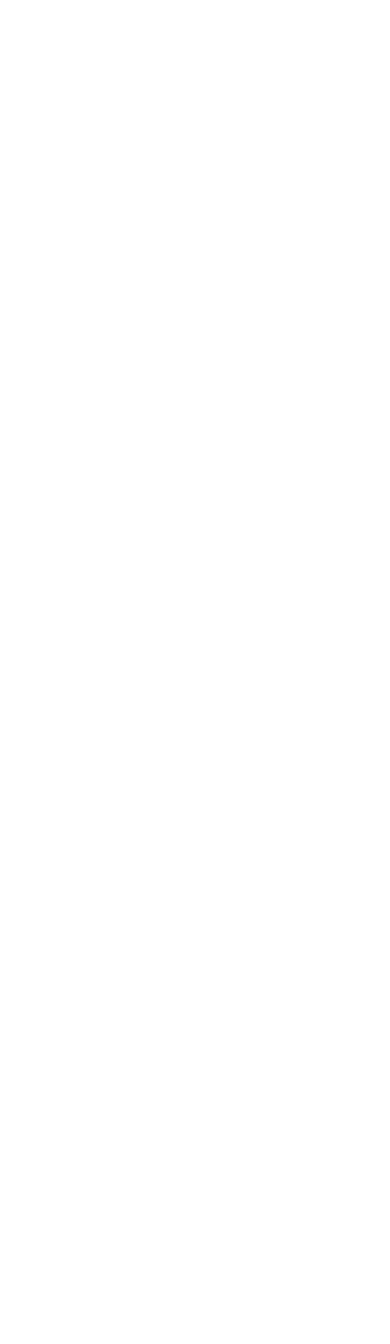
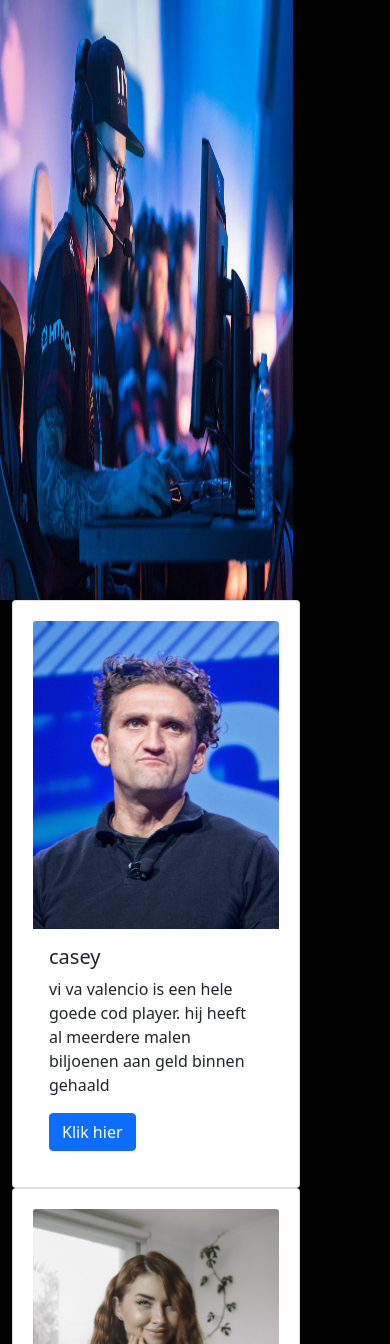
Before and after one commit to ROCMondriaanTIN/sd21-p4-project-website-t1h-Goldenmansion, a plain HTML site: page paginas/games.html in a window 390 px wide. Shown: the top 1344 px of the page. Before the commit the page ends 844 px from the top, so only its background shows below. Drawn offline with nearby package versions, Linux system fonts and the light colour scheme.

Commit message:
Objecten aangemaakt en getoont in de browser

```diff
--- a/css/games.css
+++ b/css/games.css
@@ -0,0 +1,65 @@
+body{
+    margin: 0;
+    padding: 0;
+    background-color: black;
+}
+
+
+.heroimg img{
+height: 600px;
+width: 75%;
+}
+
+.navbar {
+    width: 20%;
+    height: 100vh;
+    position: fixed;
+    top: 0;
+    float: right;
+    background-color: rgba(0, 0, 0, 0.425);
+    text-align: center;
+}
+
+.nav-item {
+    padding: 20px 0 20px 0;
+}
+
+.nav-item a {
+    color: whitesmoke;
+    text-decoration: none;
+    text-transform: uppercase;
+    font-family: 'Barlow', sans-serif;
+}
+
+.nav-item a:hover {
+    color: yellow;
+    text-decoration: underline;
+}
+
+.nav-item a img {
+    max-width: 80%;
+}
+#logo {
+    position: absolute;
+    top: 0;
+    text-align: center !important;
+    margin-top: 10px;
+}
+
+#logo a {
+    max-width: 18%;
+}
+
+#logo img {
+    max-width: 18%;
+}
+
+*, *::before, *::after {
+    box-sizing: border-box;
+}
+.cardPlek{
+    color: white;
+}
+.card{
+    padding: 20px;
+}
--- /dev/null
+++ b/js/games.js
@@ -0,0 +1,66 @@
+const cardPlek = document.querySelector('.cardPlek');
+
+const gamers = [
+    {
+        name: 'casey',
+        age: 21,
+        city: 'new york',
+        game: 'call of duty',
+        beschrijving: 'vi va valencio is een hele goede cod player. hij heeft al meerdere malen biljoenen aan geld binnen gehaald',
+        img: '../img/casey.jpeg'
+    },
+    {
+        name: 'rachel',
+        age: 21,
+        city: 'new york',
+        game: 'call of duty',
+        beschrijving: 'vi va valencio is een hele goede cod player. hij heeft al meerdere malen biljoenen aan geld binnen gehaald',
+        img: '../img/rachel.jpeg'
+    },
+    {
+        name: 'markiplier',
+        age: 21,
+        city: 'new york',
+        game: 'call of duty',
+        beschrijving: 'markiplier is een hele goede cod player. hij heeft al meerdere malen biljoenen aan geld binnen gehaald',
+        img: '../img/markiplier.png'
+    },
+    {
+        name: 'jackscept',
+        age: 21,
+        city: 'new york',
+        game: 'call of duty',
+        beschrijving: 'jacksept is een hele goede cod player. hij heeft al meerdere malen biljoenen aan geld binnen gehaald',
+        img: '../img/jacksepticeye.png'
+
+    },
+    {
+        name: 'enzoknol',
+        age: 21,
+        city: 'new york',
+        game: 'call of duty',
+        beschrijving: 'enzoknol is een hele goede cod player. hij heeft al meerdere malen biljoenen aan geld binnen gehaald',
+        img: '../img/enzo_knol.jpeg'
+    },
+];
+
+//const images = ['avatar3.jpg', 'gamers.jpg','pewdiepie.jpg','unknown.jpg','vloggers.jpg']
+
+
+const rowShower = document.querySelector('.card-row');
+
+for(let i = 0; i < gamers.length; i++){
+    const gamerObj = gamers[i];
+    rowShower.innerHTML += `
+    <div class="col-md-3 col-sm-4">
+    <div class="card" style="width: 18rem;">
+    <img src="${gamerObj.img}" class="card-img-top" alt="...">
+    <div class="card-body">
+      <h5 class="card-title">${gamerObj.name}</h5>
+      <p class="card-text">${gamerObj.beschrijving}</p>
+      <a href="#" class="btn btn-primary">Klik hier</a>
+    </div>
+  </div>
+  </div>`
+
+}
--- a/paginas/games.html
+++ b/paginas/games.html
@@ -0,0 +1,34 @@
+<!DOCTYPE html>
+<html lang="en">
+<head>
+    <meta charset="UTF-8">
+    <meta http-equiv="X-UA-Compatible" content="IE=edge">
+    <meta name="viewport" content="width=device-width, initial-scale=1.0">
+    <link href="https://cdn.jsdelivr.net/npm/bootstrap@5.1.3/dist/css/bootstrap.min.css" rel="stylesheet" integrity="sha384-1BmE4kWBq78iYhFldvKuhfTAU6auU8tT94WrHftjDbrCEXSU1oBoqyl2QvZ6jIW3" crossorigin="anonymous">
+    <!-- JavaScript Bundle with Popper -->
+<script defer src="https://cdn.jsdelivr.net/npm/bootstrap@5.2.0-beta1/dist/js/bootstrap.bundle.min.js" integrity="sha384-pprn3073KE6tl6bjs2QrFaJGz5/SUsLqktiwsUTF55Jfv3qYSDhgCecCxMW52nD2" crossorigin="anonymous"></script>
+    <link rel="stylesheet" href="/css/games.css">
+    <title>Document</title>
+</head>
+<body>
+
+  <div class="plaatsdiv"></div>
+    <div class="container-fluid">
+            <div class="row">
+            <div class="col-md-12 p-0">
+                 <div class="heroimg">
+                <img src="/img/gamers.jpg"  class="img-fluid" alt="heroimg">
+             </div>
+        </div>
+    </div>
+    </div>
+
+    <div class="container">
+        <div class="row card-row"></div>
+    </div>
+
+
+<script src="/js/games.js"></script>
+
+</body>
+</html>
```
Also changed, not shown: index.html (+2 -0 lines), img/avatar1.png (added), img/avatar2.png (added), img/avatar3.jpg (added), img/casey.jpeg (added), img/enzo_knol.jpeg (added), img/gamers.jpg (added), img/pewdiepie.jpg (added), img/pro-gamer-eports-1.jpg (added), img/rachel.jpeg (added), img/rt_game.jpeg (added), img/unknown.jpg (added), img/vanossgaming.png (added), img/vloggers.jpg (added), 2 other files.
